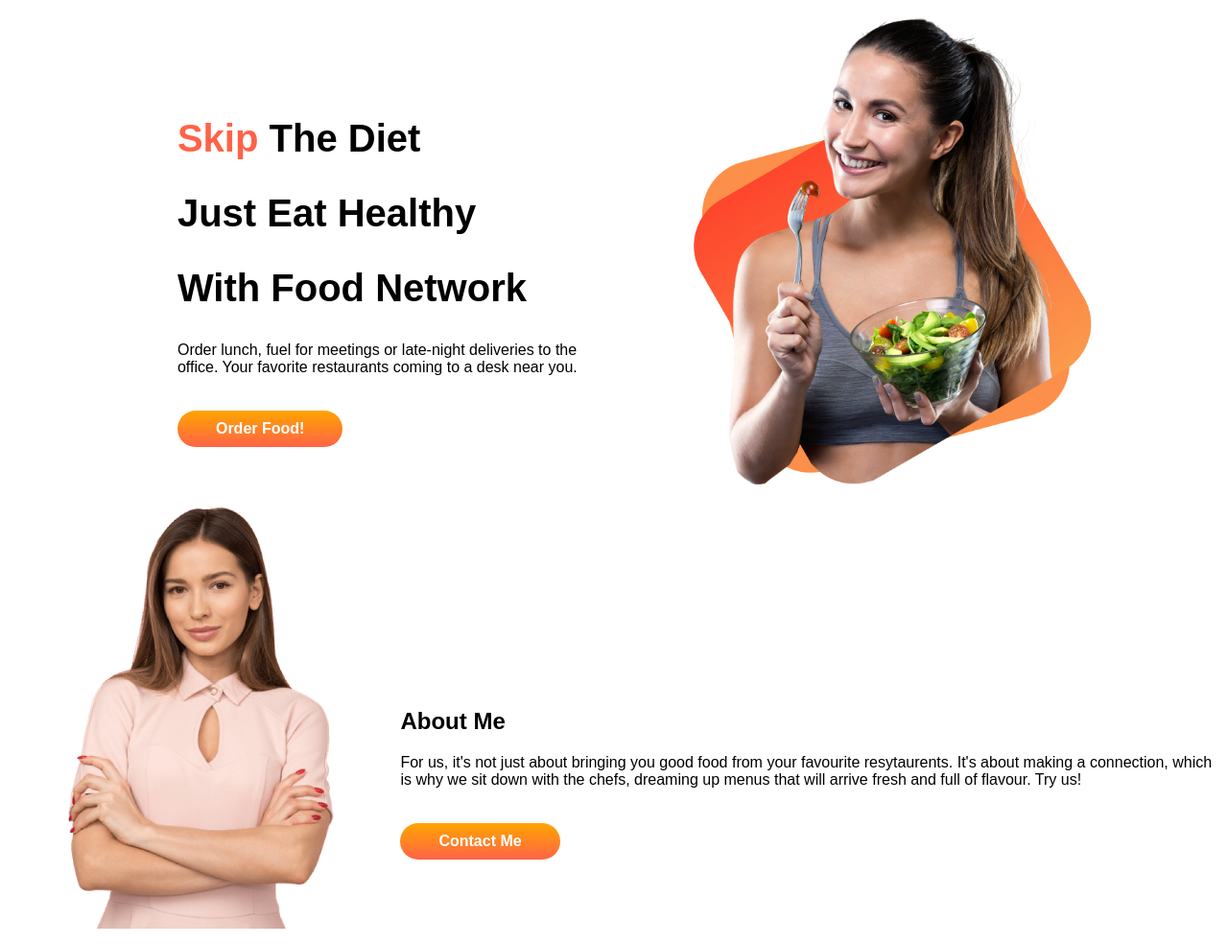
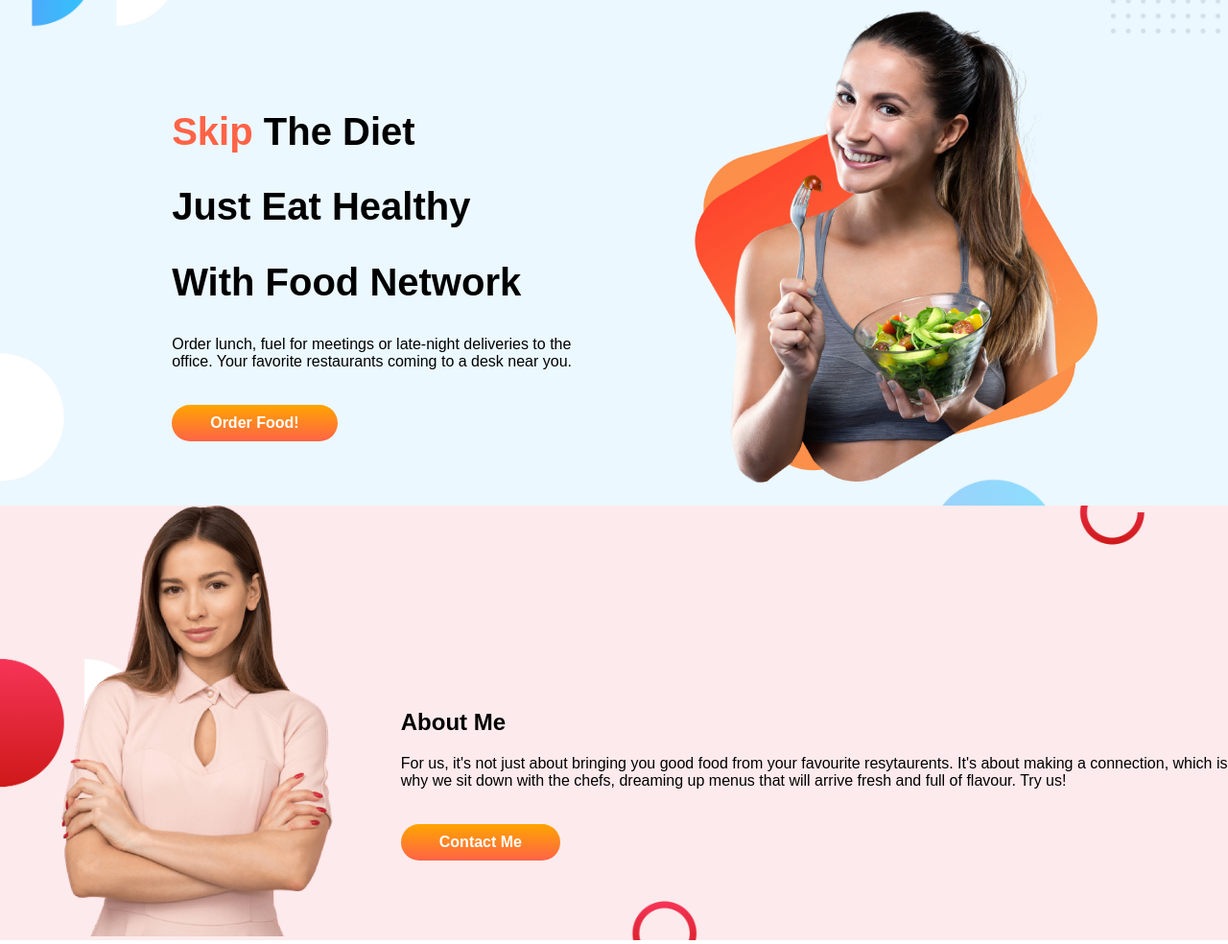
Before and after one commit to NazmulSuzon/my-first-website, a plain HTML site: page index.html in a window 1280 px wide. Shown: the top 984 px of the page at 96% size. Drawn offline with Linux system fonts and the light colour scheme; a web font is replaced by a local one.

Commit message:
assignment

```diff
--- a/index.html
+++ b/index.html
@@ -16,7 +16,7 @@
 <body>
     <!-- header section -->
     <section>
-        <div class="container">
+        <div class="container header-background-img">
             <div class="half-width">
                 <div class="text-box">
                     <h1><span class="text-color">Skip</span> The Diet</h1>
@@ -34,7 +34,7 @@
     </section>
     <!-- about section -->
     <section>
-        <div class="container">
+        <div class="container second-background-img">
             <div class="half-width">
                 <img src="images/female/Person Image.png" alt="">
             </div>
--- a/style.css
+++ b/style.css
@@ -1,5 +1,7 @@
 body{
     font-family: 'Otomanopee One', sans-serif;
+    margin:0;
+
 }
 .text-color{
     color: tomato;
@@ -15,7 +17,18 @@
 .half-width img{
     width: 80%;
 }
-
+.header-background-img{
+    background-image: url(images/shapes/Frame\ 57.jpg);
+    background-position:center;
+    background-repeat:no-repeat;
+    background-size:cover;
+}
+.second-background-img{
+    background-image: url(images/shapes/Frame\ 58.jpg);
+    background-position:center;
+    background-repeat:no-repeat;
+    background-size:cover;
+}
 .order-button{
     text-decoration: none;
     background-image: linear-gradient(orange,tomato);
@@ -27,7 +40,6 @@
     margin-top: 20px;
 }
 .text-box{
-    /* border: 1px solid; */
     margin-top: 20%;
     margin-left: 20%;
 }
```
